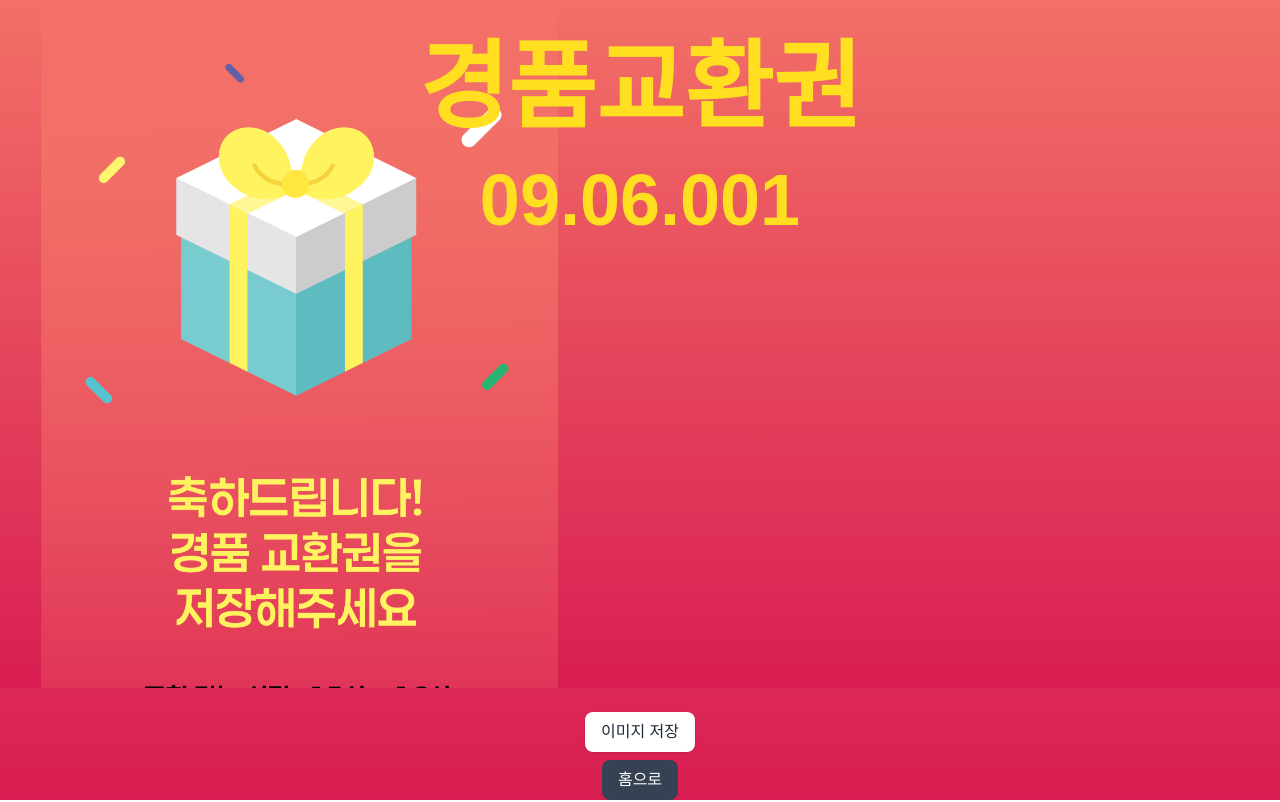
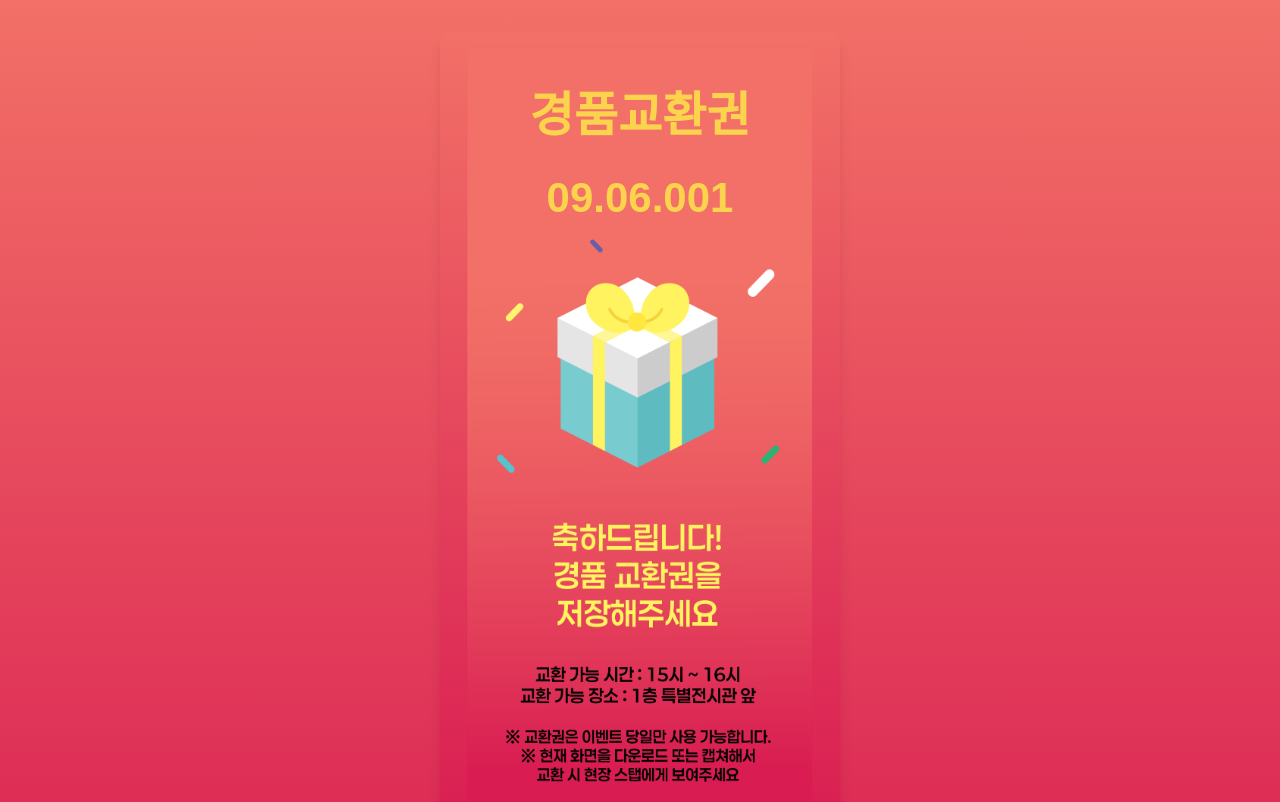
Before and after one commit to Roel4990/natural-history-museum, a Next.js app: page /prize in a window 1280 px wide. Shown: the top 802 px of the page. Built offline with nearby package versions, Linux system fonts and the light colour scheme.

Commit message:
[MOD] 이미지 저장방식 변경

```diff
--- a/package.json
+++ b/package.json
@@ -10,7 +10,7 @@
   },
   "dependencies": {
     "@supabase/supabase-js": "^2.55.0",
-    "html2canvas": "^1.4.1",
+    "canvas": "^3.2.0",
     "next": "15.4.6",
     "react": "19.1.0",
     "react-dom": "19.1.0",
--- a/src/app/prize/page.tsx
+++ b/src/app/prize/page.tsx
@@ -1,70 +1,122 @@
 'use client';
 
-import {useRef, useState} from "react";
+import {useEffect, useState} from "react";
 import {useRouter} from "next/navigation";
-import html2canvas from "html2canvas";
 
 export default function PrizePage() {
-    const [prizeCode, setPrizeCode] = useState<string>("09.06.001");
+    const [prizeImageUrl, setPrizeImageUrl] = useState<string>("");
+    const [isLoading, setIsLoading] = useState(true);
     const router = useRouter();
-    const captureRef = useRef<HTMLDivElement | null>(null);
-    const handleDownload = async () => {
-        const el = captureRef.current;
-        if (!el) return;
-        // html2canvas로 DOM 캡처
-        const canvas = await html2canvas(el, {
-            useCORS: true,       // 외부 이미지 캡처 가능하게
-            scale: 2,            // 해상도 업 (선택)
-            backgroundColor: '#F27067', // 배경색 명시적 설정
-            allowTaint: true,    // 외부 리소스 허용
-            foreignObjectRendering: true, // 외부 객체 렌더링 허용
-        });
-        const dataUrl = canvas.toDataURL("image/png");
 
-        // 다운로드 트리거
+    useEffect(() => {
+        const generatePrizeImage = async () => {
+            try {
+                // localStorage에서 상품 코드 가져오기
+                const prizeCode = localStorage.getItem('prizeCode') || "09.06.001";
+
+                // Canvas 생성
+                const canvas = document.createElement('canvas');
+                const ctx = canvas.getContext('2d');
+                if (!ctx) return;
+
+                canvas.width = 400;
+                canvas.height = 800;
+
+                // 배경 그라데이션 생성
+                const gradient = ctx.createLinearGradient(0, 0, 0, 800);
+                gradient.addColorStop(0, '#F27067');
+                gradient.addColorStop(1, '#D91D52');
+                ctx.fillStyle = gradient;
+                ctx.fillRect(0, 0, 400, 800);
+
+                // 배경 이미지 로드 및 그리기
+                const backgroundImage = new Image();
+                backgroundImage.crossOrigin = 'anonymous';
+                backgroundImage.onload = () => {
+                    ctx.drawImage(backgroundImage, 0, 0, 400, 800);
+
+                    // 텍스트 스타일 설정
+                    ctx.fillStyle = '#FCD34D'; // yellow-300 색상
+                    ctx.textAlign = 'center';
+
+                    // "경품교환권" 텍스트
+                    ctx.font = 'bold 48px Arial';
+                    ctx.fillText('경품교환권', 200, 100);
+
+                    // 상품 코드 텍스트
+                    ctx.font = 'bold 42px Arial';
+                    ctx.fillText(prizeCode, 200, 180);
+
+                    // 이미지 URL 생성
+                    const imageUrl = canvas.toDataURL('image/png');
+                    setPrizeImageUrl(imageUrl);
+                    setIsLoading(false);
+                };
+
+                backgroundImage.onerror = () => {
+                    // 이미지 로드 실패 시 텍스트만 그리기
+                    ctx.fillStyle = '#FCD34D';
+                    ctx.textAlign = 'center';
+                    ctx.font = 'bold 48px Arial';
+                    ctx.fillText('경품교환권', 200, 100);
+                    ctx.font = 'bold 42px Arial';
+                    ctx.fillText(prizeCode, 200, 180);
+
+                    const imageUrl = canvas.toDataURL('image/png');
+                    setPrizeImageUrl(imageUrl);
+                    setIsLoading(false);
+                };
+
+                backgroundImage.src = '/prize_recommendation.png';
+
+            } catch (error) {
+                console.error('이미지 생성 중 오류:', error);
+                setIsLoading(false);
+            }
+        };
+
+        generatePrizeImage();
+    }, []);
+
+    const handleDownload = () => {
+        if (prizeImageUrl) {
             const link = document.createElement("a");
-        link.href = dataUrl;
+            link.href = prizeImageUrl;
             link.download = "prize.png";
             link.click();
+        }
     };
     return (
-        <div className="relative w-full h-screen flex flex-col items-center justify-center" style={{background: 'linear-gradient(to bottom, #F27067, #D91D52)'}}>
-            <div
-                ref={captureRef}
-                className="relative w-full h-screen"
-                style={{background: 'linear-gradient(to bottom, #F27067, #D91D52)'}}
-            >
-                {/* 전체 배경 이미지 */}
+        <div className="min-h-screen flex flex-col items-center justify-center py-8" style={{background: 'linear-gradient(to bottom, #F27067, #D91D52)'}}>
+            {isLoading ? (
+                <div className="text-white text-2xl">이미지 생성 중...</div>
+            ) : (
+                <div className="flex flex-col items-center gap-6">
+                    {/* 생성된 이미지 표시 */}
                     <img
-                    src="/prize_recommendation.png"
-                    alt="prize background"
-                    className="absolute max-w-[600px]  inset-0 w-full h-full object-cover"
+                        src={prizeImageUrl}
+                        alt="Generated Prize"
+                        className="w-[400px] h-auto rounded-lg shadow-lg"
                     />
 
-                {/* 중앙 텍스트 */}
-                <div className="absolute inset-0 flex flex-col items-center gap-7">
-                    <h1 className="text-6xl md:text-8xl font-extrabold text-yellow-300 mt-10">
-                        경품교환권
-                    </h1>
-                    <h2 className="text-6xl md:text-7xl font-extrabold text-yellow-300">
-                        {prizeCode}
-                    </h2>
-                </div>
-            </div>
-            {/* 다운로드 버튼 */}
+                    {/* 버튼들 */}
+                    <div className="flex flex-col gap-3">
                         <button
                             onClick={handleDownload}
-                className="mt-6 px-4 py-2 bg-white text-gray-800 rounded-lg shadow"
+                            className="px-6 py-3 bg-white text-gray-800 rounded-lg shadow-lg hover:bg-gray-100 transition-colors font-semibold"
                         >
                             이미지 저장
                         </button>
-            {/* 홈으로 */}
+
                         <button
                             onClick={() => router.push("/")}
-                className="mt-2 px-4 py-2 bg-gray-700 text-white rounded-lg"
+                            className="px-6 py-3 bg-gray-700 text-white rounded-lg shadow-lg hover:bg-gray-800 transition-colors font-semibold"
                         >
                             홈으로
                         </button>
                     </div>
+                </div>
+            )}
+        </div>
     );
 }
--- a/src/app/quiz/1/page.tsx
+++ b/src/app/quiz/1/page.tsx
@@ -6,14 +6,36 @@ import {useRouter} from "next/navigation";
 
 export default function Quiz1Page() {
     const [selectedModal, setSelectedModal] = useState<"success" | "fail" | null>(null);
+    const [isGeneratingCode, setIsGeneratingCode] = useState(false);
     const router = useRouter();
+
     const handleAnswerSelect = (answerNumber: number) => {
         setSelectedModal(answerNumber === 3 ? "success" : "fail" )
     };
-    const handleModalClick = (e: React.MouseEvent) => {
+
+    const handleModalClick = async (e: React.MouseEvent) => {
         e.stopPropagation();
         setSelectedModal(null);
-        if(selectedModal === "success") router.push("/prize")
+
+        if(selectedModal === "success") {
+            setIsGeneratingCode(true);
+
+            // 프론트엔드에서 상품 코드 생성
+            const now = new Date();
+            const month = String(now.getMonth() + 1).padStart(2, '0');
+            const day = String(now.getDate()).padStart(2, '0');
+            const randomNum = Math.floor(Math.random() * 1000).toString().padStart(3, '0');
+            const prizeCode = `${month}.${day}.${randomNum}`;
+
+            // localStorage에 상품 코드 저장
+            localStorage.setItem('prizeCode', prizeCode);
+
+            // 잠시 로딩 효과를 위해 딜레이
+            setTimeout(() => {
+                router.push('/prize');
+                setIsGeneratingCode(false);
+            }, 1000);
+        }
     };
     const modalImageSrc =
         selectedModal === "success"
@@ -70,11 +92,18 @@ export default function Quiz1Page() {
                         onClick={handleModalClick}
                         className="fixed inset-0 flex items-center justify-center bg-black/40 z-50 animate-fade-in"
                     >
-                        <img
-                            src={modalImageSrc}
-                            alt="결과 모달"
-                            className="w-[250px] max-w-[80%] h-auto cursor-pointer drop-shadow-lg"
-                        />
+                        {isGeneratingCode ? (
+                            <div className="bg-white rounded-lg p-6 text-center">
+                                <div className="text-lg font-semibold mb-2">상품 코드 생성 중...</div>
+                                <div className="animate-spin rounded-full h-8 w-8 border-b-2 border-blue-600 mx-auto"></div>
+                            </div>
+                        ) : (
+                            <img
+                                src={modalImageSrc}
+                                alt="결과 모달"
+                                className="w-[250px] max-w-[80%] h-auto cursor-pointer drop-shadow-lg"
+                            />
+                        )}
                     </div>
                 )}
             </div>
```
Lines whose indentation alone changed are shown as unchanged.
